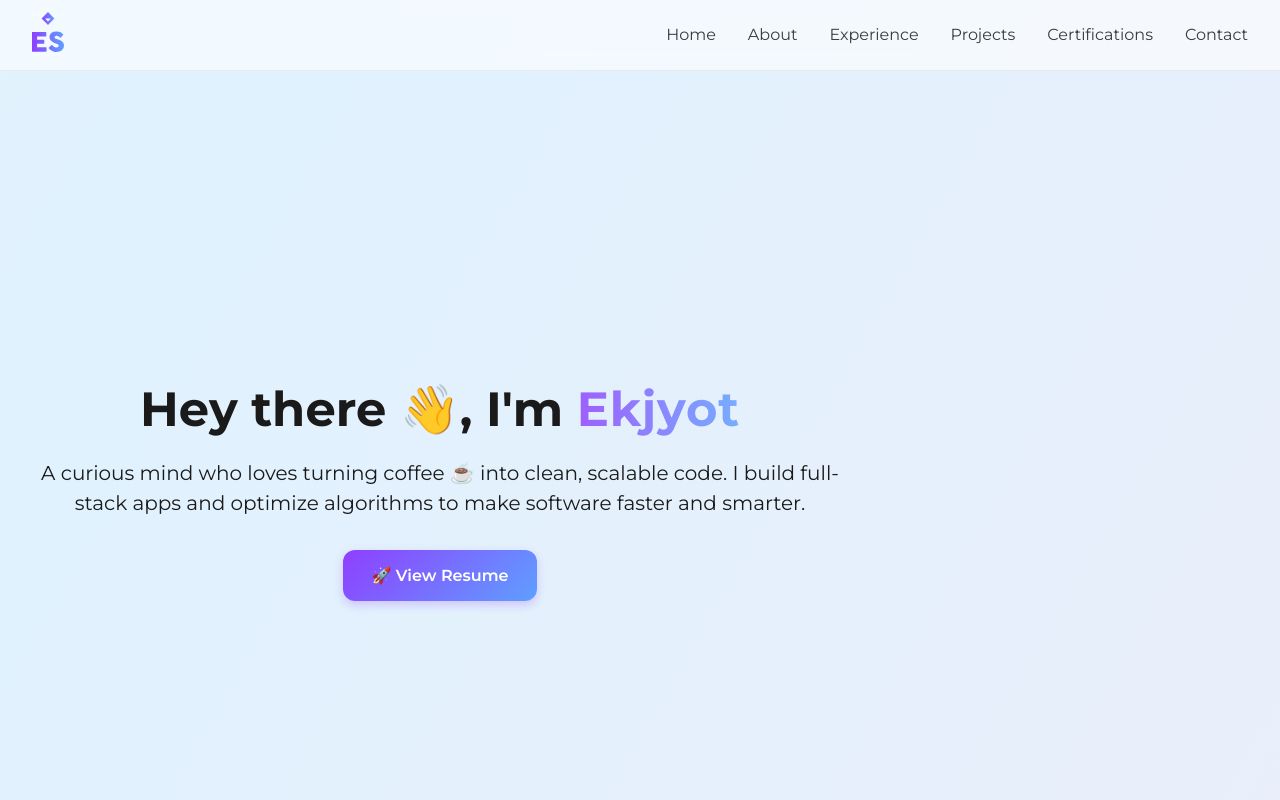
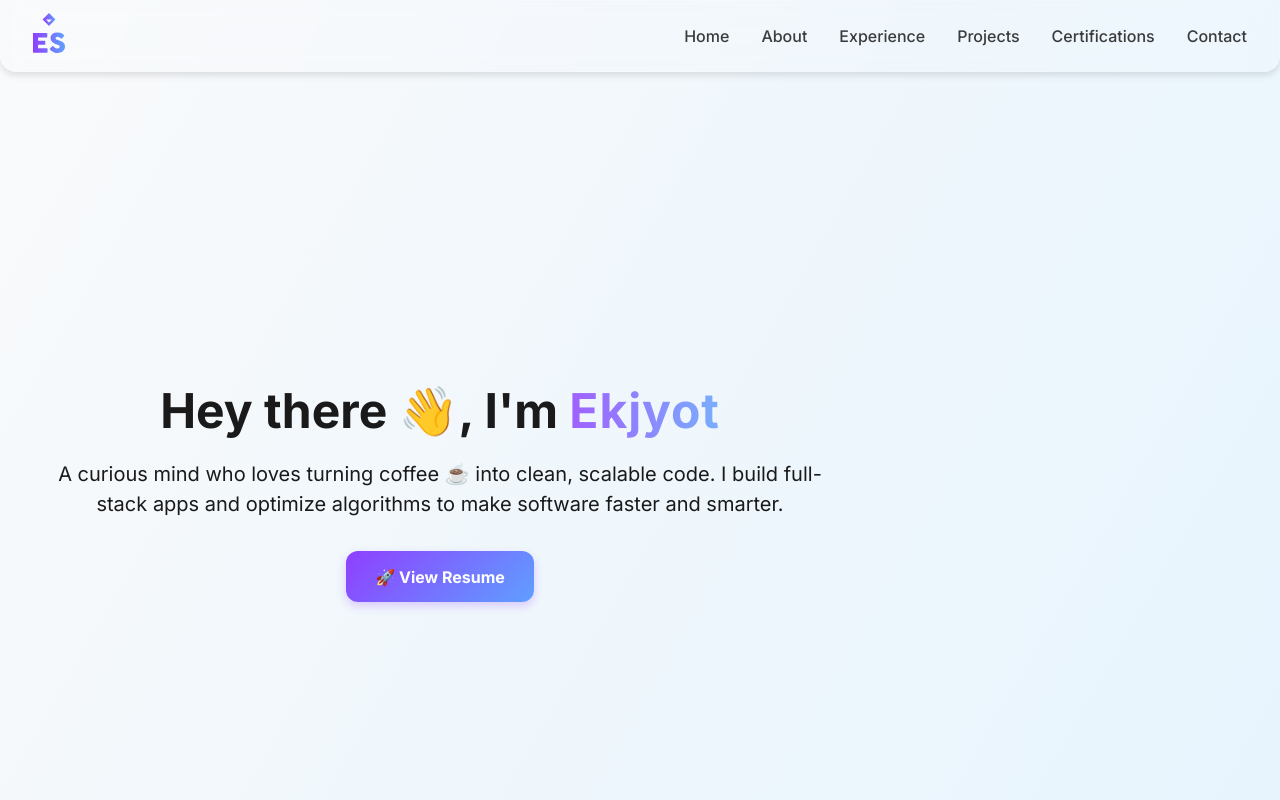
Before and after one commit to ekjyotshinh/portfolio, a React (Vite) app: page / in a window 1280 px wide. Shown: the top 800 px of the page. Built offline with nearby package versions, Linux system fonts and the light colour scheme.

Commit message:
style: update Navbar and body styles for improved aesthetics; add fade-section for About component

```diff
--- a/src/App.css
+++ b/src/App.css
@@ -17,16 +17,6 @@ body,
   width: 100%;
   max-width: 100%;
 }
-body {
-  margin: 0;
-  padding: 0;
-  font-family: "Montserrat", sans-serif;
-  background: linear-gradient(120deg, #f9fafb, #e0f2fe, #fce7f3);
-  background-size: 200% 200%;
-  animation: subtleGradient 20s ease infinite;
-  color: var(--text-color);
-  scroll-behavior: smooth;
-}
 
 @keyframes subtleGradient {
   0% {
--- a/src/App.jsx
+++ b/src/App.jsx
@@ -31,6 +31,9 @@ function App() {
       <Navbar />
       <Hero />
       <div className="fade-section">
+        <About />
+      </div>
+      <div className="fade-section">
         <Experience />
       </div>
       <div className="fade-section">
--- a/src/components/Contact/Contact.css
+++ b/src/components/Contact/Contact.css
@@ -1,6 +1,5 @@
 .contact {
   padding: 90px 20px;
-  background: linear-gradient(90deg, #f0f3ff, #f9f4ff);
   color: #222;
   text-align: center;
 }
--- a/src/components/Navbar/Navbar.css
+++ b/src/components/Navbar/Navbar.css
@@ -6,10 +6,6 @@
   padding: 0 2rem;
   position: sticky;
   top: 0;
-  background: rgba(255, 255, 255, 0.6);
-  backdrop-filter: blur(10px);
-  -webkit-backdrop-filter: blur(10px);
-  border-bottom: 1px solid rgba(200, 200, 200, 0.3);
   z-index: 999;
 }
 
@@ -91,19 +87,15 @@
     right: -250px;
     height: 100vh;
     width: 250px;
-    background: rgba(255, 255, 255, 0.5);
-    backdrop-filter: blur(10px);
-    -webkit-backdrop-filter: blur(10px);
-    border-left: 1px solid rgba(200, 200, 200, 0.3);
     padding-top: 80px;
     gap: 2rem;
     transition: right 0.3s ease-in-out;
-    box-shadow: -3px 0 12px rgba(0, 0, 0, 0.1);
     z-index: 1000;
   }
 
   .nav-links.open {
     right: 0;
+    background: rgba(255, 255, 255, 0.1);
   }
 
   .nav-links li a {
--- a/src/components/Navbar/Navbar.jsx
+++ b/src/components/Navbar/Navbar.jsx
@@ -8,7 +8,7 @@ function Navbar() {
   const toggleMenu = () => setIsOpen(!isOpen);
 
   return (
-    <nav className="navbar">
+    <nav className="navbar glass">
       <div className="logo-container">
         <img src={logo} alt="Logo" className="logo-img" />
       </div>
--- a/src/index.css
+++ b/src/index.css
@@ -1,11 +1,13 @@
+@import url("https://fonts.googleapis.com/css2?family=Inter:wght@400;500;700&display=swap");
+
 :root {
-  font-family: system-ui, Avenir, Helvetica, Arial, sans-serif;
+  font-family: "Inter", sans-serif;
   line-height: 1.5;
   font-weight: 400;
 
   color-scheme: light dark;
   color: rgba(255, 255, 255, 0.87);
-  background-color: #242424;
+  background-color: #1a1a1a;
 
   font-synthesis: none;
   text-rendering: optimizeLegibility;
@@ -32,10 +34,12 @@ a:hover {
 
 body {
   margin: 0;
+  background: linear-gradient(120deg, #f9fafb, #e0f2fe, #fce7f3);
+  min-height: 100vh;
+  color: var(--text-color);
   display: flex;
   place-items: center;
   min-width: 320px;
-  min-height: 100vh;
 }
 
 h1 {
@@ -62,6 +66,16 @@ button:focus-visible {
   outline: 4px auto -webkit-focus-ring-color;
 }
 
+.glass {
+  background: rgba(255, 255, 255, 0.1);
+  backdrop-filter: blur(10px);
+  -webkit-backdrop-filter: blur(10px);
+  border-bottom-left-radius: 1rem;
+  border-bottom-right-radius: 1rem;
+  border: 1px solid rgba(255, 255, 255, 0.2);
+  box-shadow: 0 4px 6px rgba(0, 0, 0, 0.1);
+}
+
 @media (prefers-color-scheme: light) {
   :root {
     color: #213547;
```
